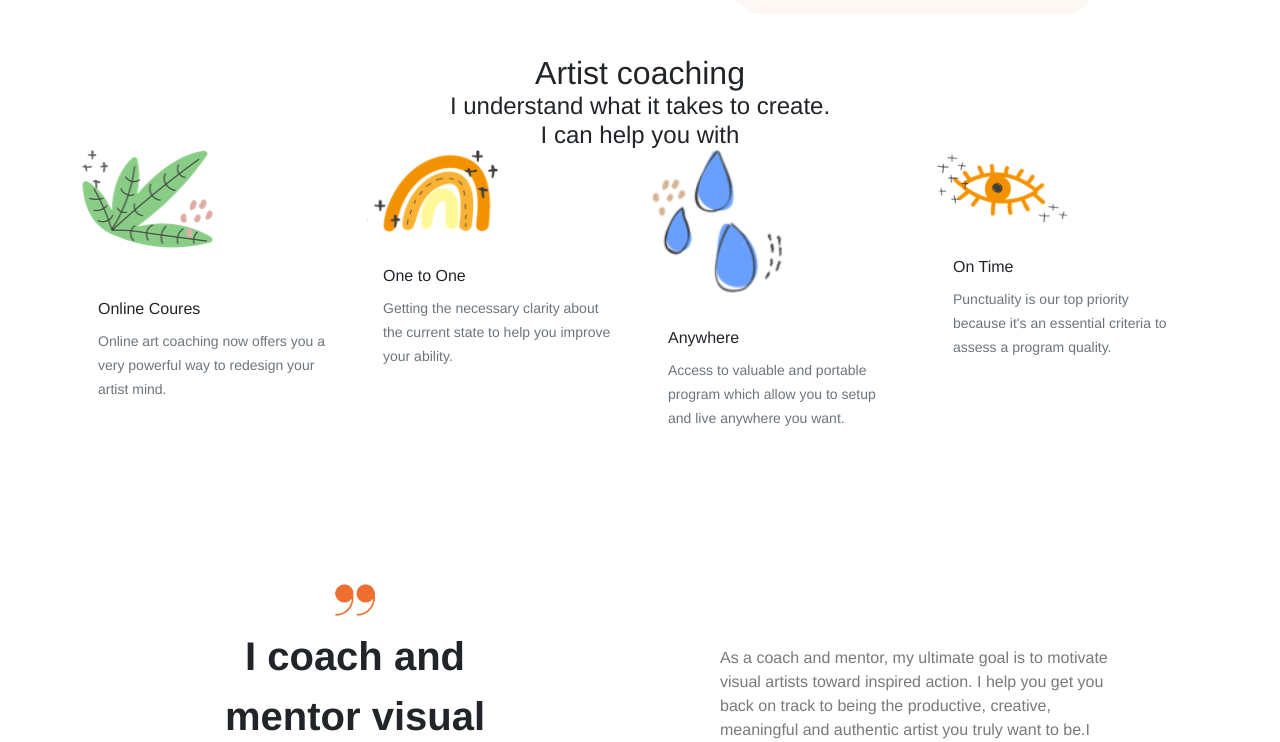
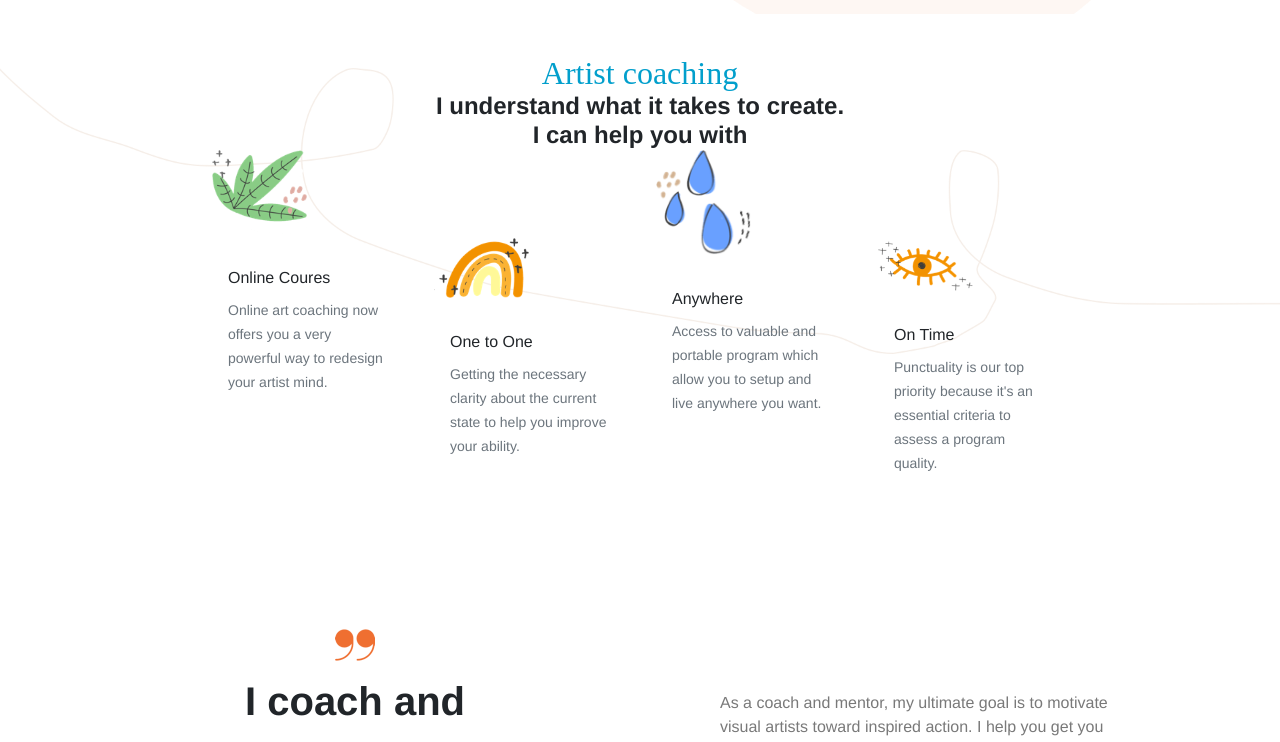
Before and after one commit to GiulsV/proj-html-vuejs, a Vue app: page / in a window 1280 px wide. Shown: the part 732-1474 px from the top of the page. Built offline with nearby package versions, Linux system fonts and the light colour scheme.

Commit message:
Completato css componente Coach

```diff
--- a/src/components/CoachComp.vue
+++ b/src/components/CoachComp.vue
@@ -1,15 +1,25 @@
 <template>
-  <div class="wrapper ">
-    <div class="container ms_coach_card">
-      <div class="text-center">
+  <!-- <div class="wrapper "> -->
+  <div class="container-fuid ms_coach_card">
+    <div class="text-center ms_padding_title">
       <h2>Artist coaching</h2>
       <h4>I understand what it takes to create.</h4>
       <h4>I can help you with</h4>
     </div>
-      <div class="row d-flex justify-content-center " >
-      <div class="col" v-for="(link, index) in coachCard" :key="index" id="ms_corsi">
-        <div class="card border-0">
-          <img class="card-img-top rounded-0" :src="link.img" :alt="link.alt" />
+    <div class="container" >
+      <div class="row justify-content-center " >
+        <div
+          class="col-2 g-0 px-0 mx-3"
+          v-for="(link, index) in coachCard"
+          :key="index"
+          id="ms_corsi"
+        >
+          <div class="card  bg-transparent border-0">
+            <img
+              class="card-img-top rounded-0"
+              :src="link.img"
+              :alt="link.alt"
+            />
             <div class="card-body ms_card_body">
               <p class="card-title mt-3">{{ link.title }}</p>
 
@@ -22,6 +32,7 @@
       </div>
     </div>
   </div>
+  <!-- </div> -->
 </template>
 
 <script>
@@ -64,7 +75,20 @@ export default {
 @import "../assets/style/_commons.scss";
 @import "../assets/style/_variables.scss";
 
-img{
+
+h2 {
+  color: $Cerulean;
+  font-family: "Satisfy", cursive;
+}
+h4 {
+  font-weight: bold;
+}
+img {
   width: 50%;
 }
+
+#ms_corsi:nth-child(even){
+    padding-top: 5.5rem;
+
+}
 </style>
--- a/src/components/MainComp.vue
+++ b/src/components/MainComp.vue
@@ -2,7 +2,8 @@
   <!-- Main (8 sezioni) -->
   <main>
     <!-- Modalità corsi -->
-    <section class="container-fuid ms_padding">
+    <section class="ms_padding ms_coach">
+
        <CoachComp />
     </section>
 
@@ -101,6 +102,15 @@ export default {
 <style lang="scss" scoped>
 @import "../assets/style/_commons.scss";
 @import "../assets/style/_variables.scss";
+
+.ms_coach{
+  background-image: url('@/assets/images/Sagome/maxcoach-shape-14.png');
+  background-repeat: no-repeat;
+  background-size: contain;
+  background-position: top 20% right ;
+
+
+}
 
 #about{
   height: 60%;
```
Lines whose indentation alone changed are shown as unchanged.
